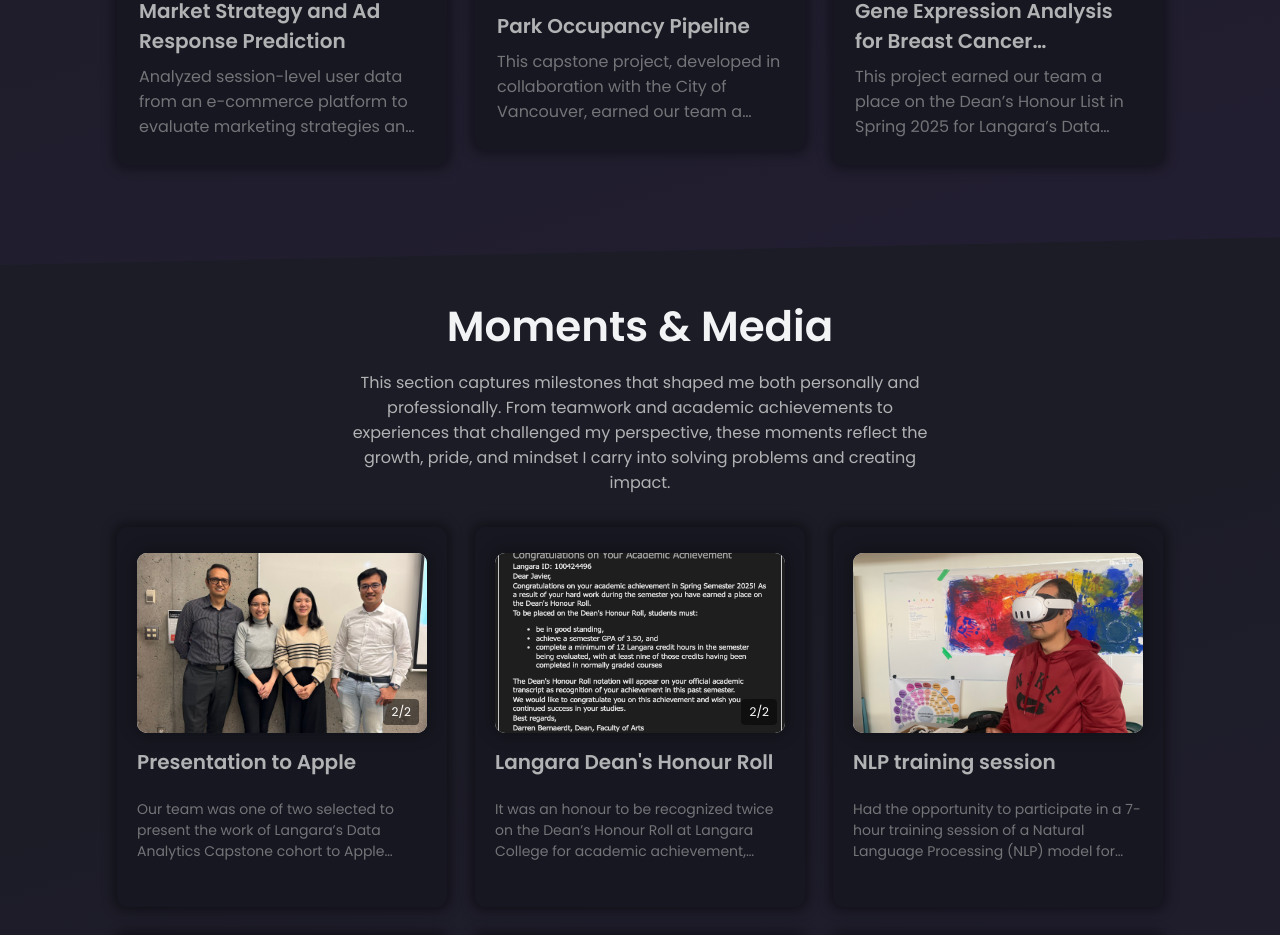
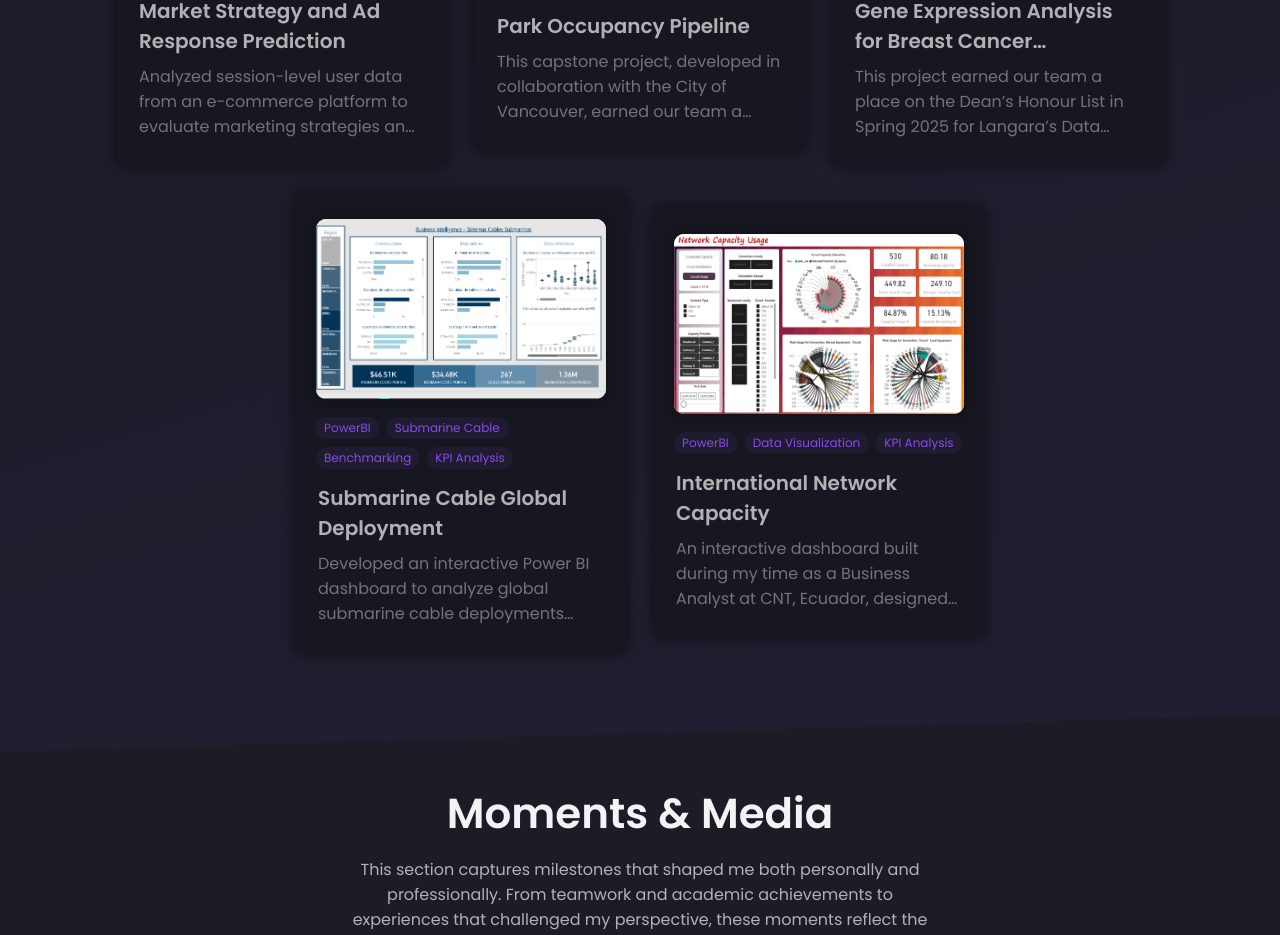
Before and after one commit to javiermerinom/Portfolio, a React (Create React App) app: page / in a window 1280 px wide. Shown: the part 4962-5897 px from the top of the page. Built offline with nearby package versions, Linux system fonts and the light colour scheme.

Commit message:
New projects

```diff
--- a/src/data/constants.js
+++ b/src/data/constants.js
@@ -23,6 +23,8 @@ import master1 from "../images/PICTURES_masters1.jpg";
 import master2 from "../images/PICTURES_masters2.jpg";
 import park from "../images/PROJECT_park.png";
 import gene from "../images/PROJECT_gene.webp";
+import submarine from "../images/PROJECT_submarine.png";
+import capacity from "../images/PROJECT_t3.png";
 
 export const Bio = {
   name: "Javier Merino",
@@ -289,26 +291,26 @@ export const projects = [
     github:
       "https://github.com/javiermerinom/gene_expression_breast_cancer-classification-analysis",
   },
-  // {
-  //   id: 6,
-  //   title: "Financial Credit Card Approval EDA and ML Pipeline",
-  //   description:
-  //     "Performed EDA on credit card transaction data, identifying fraudulent patterns and anomalies. Developed an ML pipeline for credit approval prediction, with feature selection and model training. Achieved 90% recall, identifying income and relationship status as primary approval decision factors.",
-  //   image: creditCard,
-  //   tags: ["Python", "Data Visualization", "EDA", "ML"],
-  //   category: "data science",
-  //   github: "https://github.com/therealmanraj/Credit-Card-Approval-Prediction",
-  // },
-  // {
-  //   id: 7,
-  //   title: "Competitive Intelligence",
-  //   description:
-  //     "A competitor analysis on Google Play apps to highlight rating drivers and strategic positioning. Found lightweight, paid apps achieve highest ratings; app size and pricing heavily influence success. Health & Fitness apps exceeding 85% positive reviews, while free apps face harsher scrutiny.",
-  //   image: competitveAnalysis,
-  //   tags: ["Python", "Data Visualization", "EDA"],
-  //   category: "data analysis",
-  //   github: "https://github.com/therealmanraj/Google-Play-Store-Apps-Analysis",
-  // },
+  {
+    id: 6,
+    title: "Submarine Cable Global Deployment",
+    description:
+      "Developed an interactive Power BI dashboard to analyze global submarine cable deployments from 1991 to 2021, using data from TeleGeography. The dashboard provides insights into trends in cable length, capacity, and technology over time, with filters for region, status, and technology type. Key findings include a significant increase in total cable length and capacity, driven by advancements in fiber-optic technology and the rise of cloud services. This project was completed as part of my role as a Business Analyst at CNT.",
+    image: submarine,
+    tags: ["PowerBI", "Submarine Cable", "Benchmarking", "KPI Analysis"],
+    category: "data analysis",
+    github: "https://github.com/javiermerinom/submarine_cable_global_deployment-analysis",
+  },
+  {
+    id: 7,
+    title: "International Network Capacity",
+    description:
+      "An interactive dashboard built during my time as a Business Analyst at CNT, Ecuador, designed to evaluate international connection saturation and support data-driven decisions on when to activate or acquire new capacity. It integrates multiple network data tables with custom KPIs—such as usage rate and saturation thresholds—to provide clear visibility into capacity utilization and load balancing opportunities. All data has been anonymized and altered to ensure no sensitive information is disclosed.",
+    image: capacity,
+    tags: ["PowerBI", "Data Visualization", "KPI Analysis"],
+    category: "data analysis",
+    github: "https://github.com/javiermerinom/international_network_capacity_usage-analysis",
+  },
   // {
   //   id: 3,
   //   title:
```
Also changed, not shown: src/images/PROJECT_submarine.png (added), src/images/PROJECT_t3.png (added).
